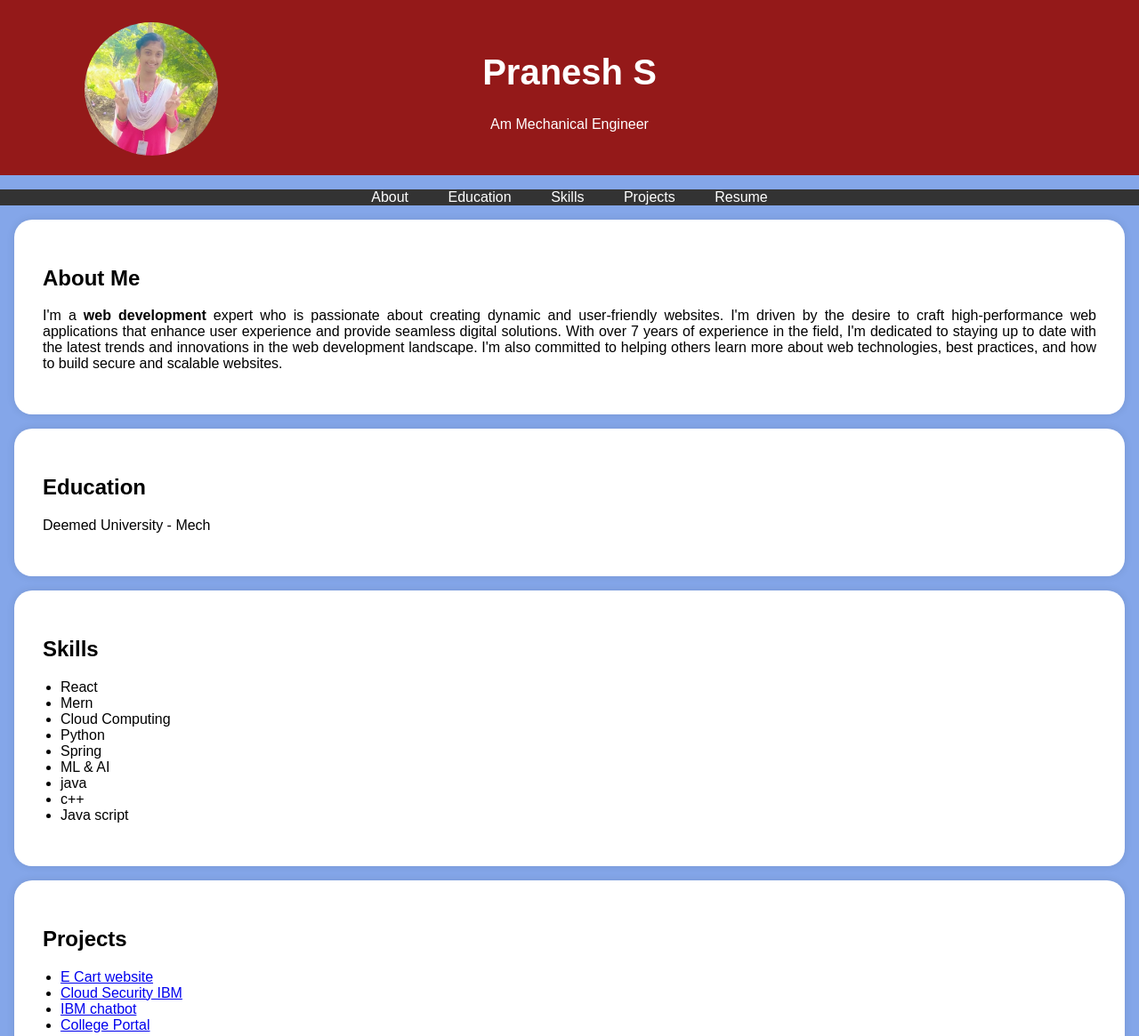
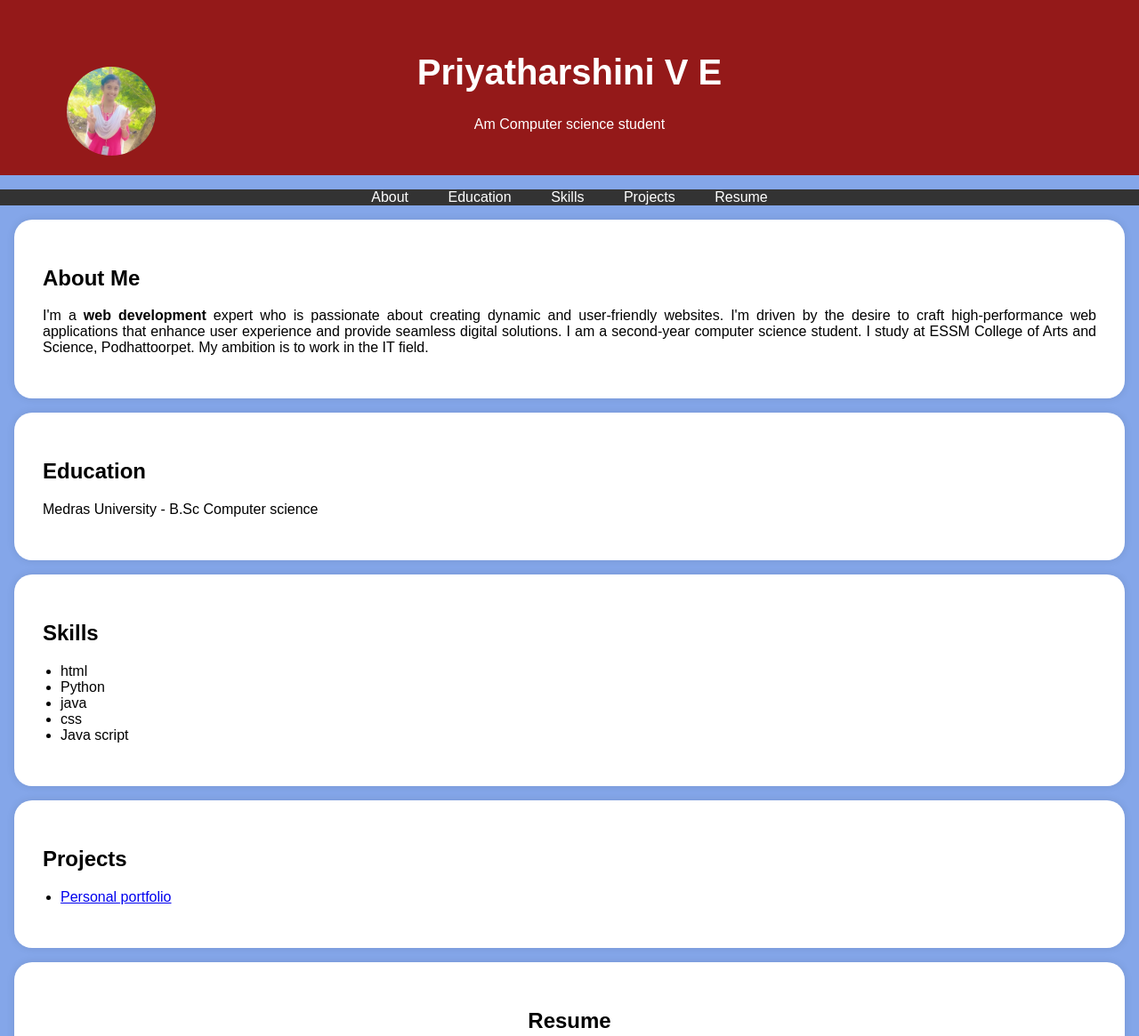
Before and after one commit to snega2006/Priyadharshini, a plain HTML site: page index.html in a window 1280 px wide. Shown: the top 1165 px of the page at 89% size. Drawn offline with Linux system fonts and the light colour scheme.

Commit message:
Update index.html

```diff
--- a/index.html
+++ b/index.html
@@ -24,13 +24,13 @@
 
         /* Add styles for the round profile picture */
         .profile-picture {
-            width: 150px; /* Adjust the size as needed */
-            height: 150px;
+            width: 100px; /* Adjust the size as needed */
+            height: 100px;
             border-radius: 75%; /* Create a circular shape */
             object-fit: cover; /* To ensure the image fills the circular area */
             position: absolute; /* Add this */
-            top: 25px; /* Adjust top position as needed */
-            left: 95px; /* Adjust left position as needed */
+            top: 75px; /* Adjust top position as needed */
+            left: 75px; /* Adjust left position as needed */
         }
 
         nav {
@@ -96,8 +96,8 @@
         <div class="header-content">
             <!-- Add your profile picture here -->
             <img src="postport.jpg" alt="Your Profile Picture" class="profile-picture">
-            <h1>Pranesh S</h1>
-            <p>Am Mechanical Engineer</p>
+            <h1>Priyatharshini V E</h1>
+            <p>Am Computer science student</p>
         </div>
     </header>
 
@@ -117,10 +117,9 @@
             <h2>About Me</h2>
             <p>I'm a <b>web development</b> expert who is passionate about creating dynamic and user-friendly websites.
                 I'm driven by the desire to craft high-performance web applications that enhance user experience and provide
-                 seamless digital solutions. With over 7 years of experience in the field, I'm dedicated to staying up to date
-                 with the latest trends and innovations in the
-                 web development landscape. I'm also committed to helping others learn more about web technologies,
-                 best practices, and how to build secure and scalable websites.</p>
+                 seamless digital solutions.  I am a second-year computer science student.
+I study at ESSM College of Arts and Science, Podhattoorpet.
+My ambition is to work in the IT field.</p>
 
         </div>
     </section>
@@ -128,7 +127,7 @@
     <section id="education">
         <div class="section-content">
             <h2>Education</h2>
-            <p>Deemed University  - Mech</p>
+            <p>Medras University  - B.Sc Computer science</p>
 
 
         </div>
@@ -138,14 +137,10 @@
         <div class="section-content">
             <h2>Skills</h2>
             <ul>
-                <li>React</li>
-                <li>Mern</li>
-                <li>Cloud Computing</li>
+                <li>html</li>
                 <li>Python</li>
-                <li>Spring</li>
-                <li>ML & AI</li>
                 <li>java</li>
-                <li>c++</li>
+                <li>css</li>
                 <li>Java script</li>
             </ul>
         </div>
@@ -155,10 +150,8 @@
         <div class="section-content">
             <h2>Projects</h2>
             <ul>
-                <li><a href="#">E Cart website</a></li>
-                <li><a href="#">Cloud Security IBM</a></li>
-                <li><a href="#">IBM chatbot</a></li>
-                <li><a href="#">College Portal</a></li>
+                <li><a href="#">Personal portfolio</a></li>
+
                 <!-- Add more project links here -->
             </ul>
         </div>
@@ -176,7 +169,7 @@
     </section>
 
     <footer>
-        <p>&copy; 2025 Pranesh S</p>
+        <p>&copy; 2025 Priyatharshini V E</p>
     </footer>
 
     <script>
```
